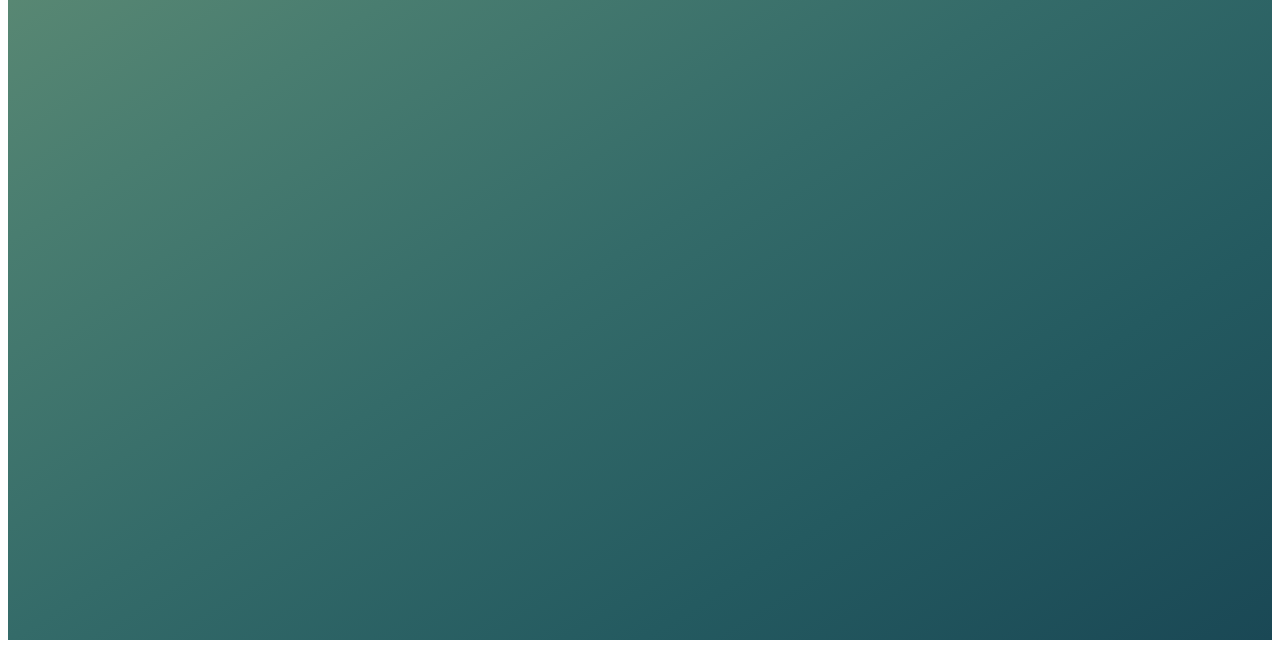
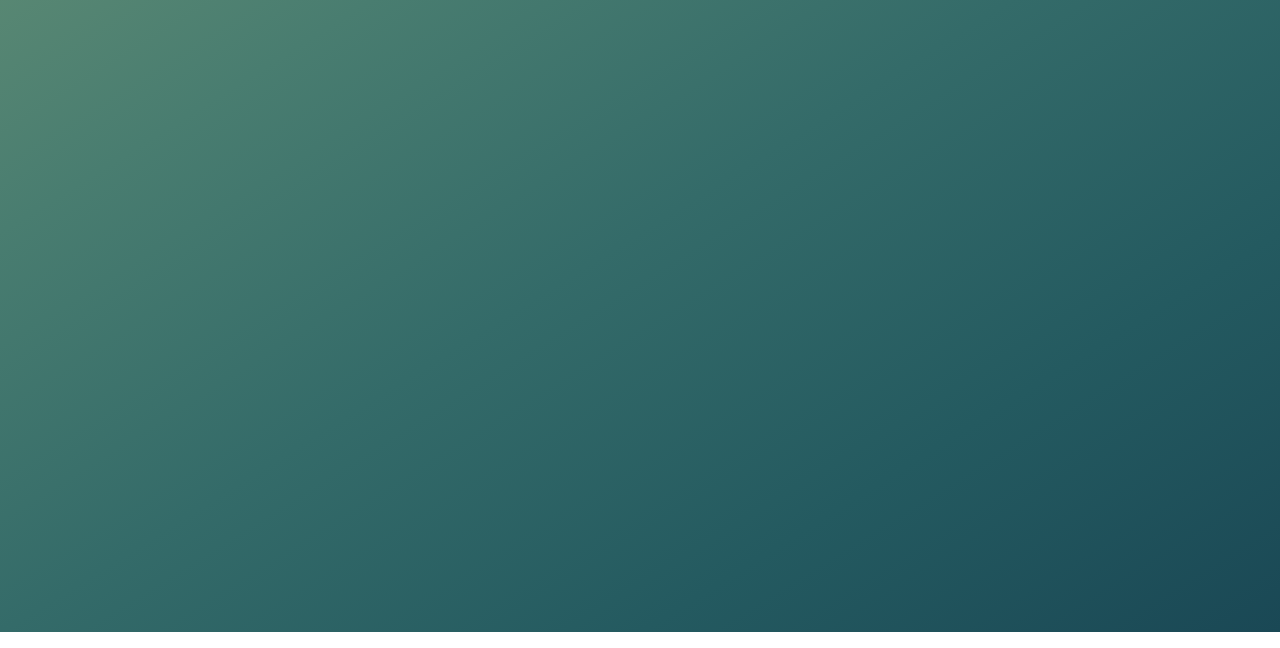
Before and after one commit to nettobruno/studio-ghibli, a plain HTML site: page index.html in a window 1280 px wide. Shown: the part 168-816 px from the top of the page. Drawn offline with Linux system fonts and the light colour scheme.

Commit message:
Arrumando cagada do amiguinho

```diff
--- a/style.css
+++ b/style.css
@@ -1,5 +1,5 @@
 * {
-  margin: 100;
+  margin: 0;
   padding: 0;
   border: 0;
   outline: 0;
```
